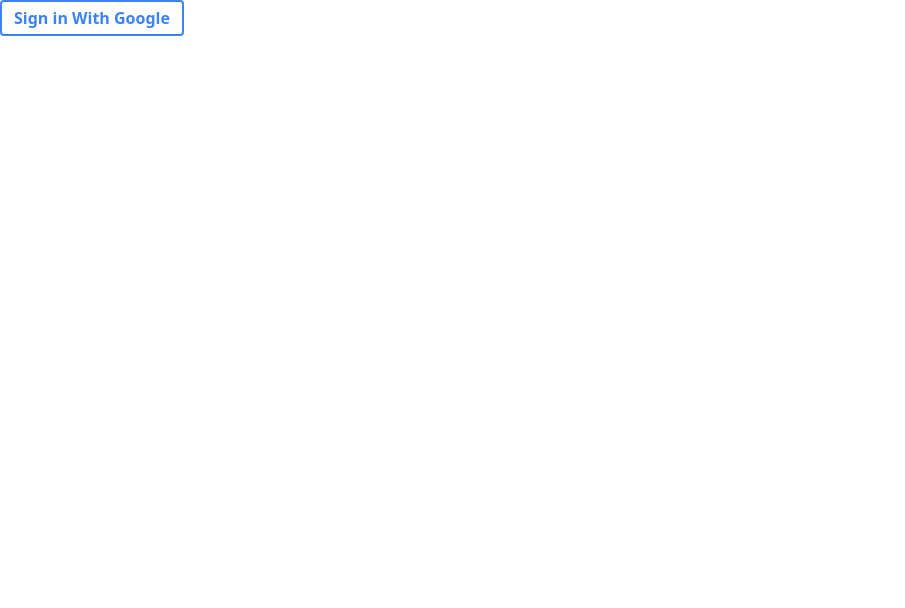
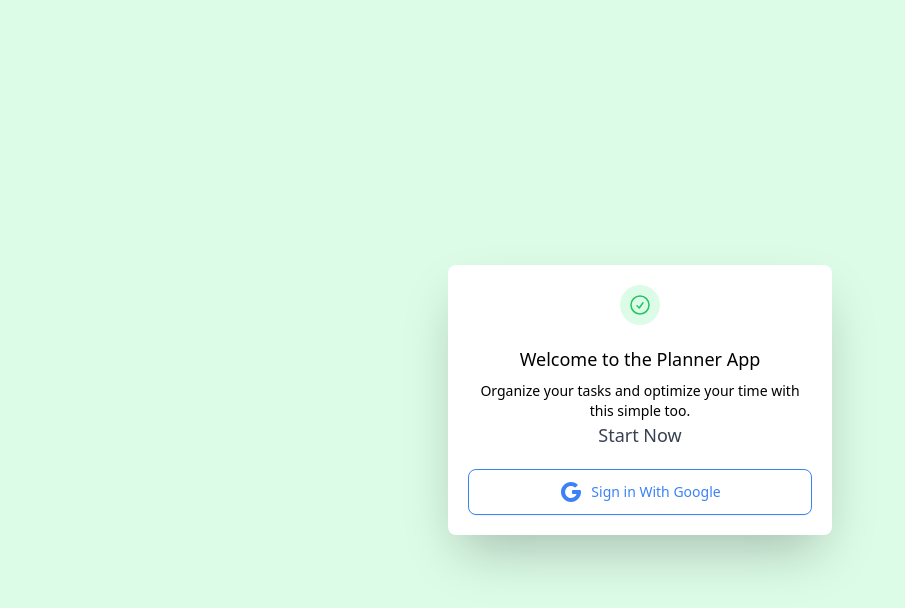
Before and after one commit to AndresCpulveda/personal-planner, a React (Vite) app: page /auth in a window 1280 px wide. Shown: the top 608 px of the page, without its empty margins (0-905 px from the left). Built offline with nearby package versions, Linux system fonts and the light colour scheme; no server answers.

Commit message:
create log in page with google sign in button, firebase user is sent to backend after signed in with google

```diff
--- a/src/pages/LoginPage.jsx
+++ b/src/pages/LoginPage.jsx
@@ -13,9 +13,21 @@ const LoginPage = () => {
   }
 
   useEffect(() => {
-    const unsubscribe = auth.onAuthStateChanged((authUser) => {
+    const unsubscribe = auth.onAuthStateChanged(async(authUser) => {
       if (authUser) {
         dispatch(setUser(authUser))
+        const firebaseIdToken = await authUser.getIdToken();
+        const res = await fetch('http://localhost:3000/api/users/sign-google-user', {
+          method: 'POST',
+          headers: {
+            Authorization: `Bearer ${firebaseIdToken}`,
+            "Contant-Type": 'application/json',
+          },
+          body: JSON.stringify(authUser)
+        })
+
+        const data = await res.json()
+        console.log(data);
         setTimeout(() => {
           navigate('/')//Se redirecciona a la pagina de admin
         }, 2000);
@@ -28,7 +40,39 @@ const LoginPage = () => {
 
   return (
     <>
-      <button className='rounded border-2 text-blue-500 px-3 py-1 border-blue-500 font-bold' onClick={handleSignInWithGooglePopup}>Sign in With Google</button>
+      <div className='h-screen flex items-center bg-green-100'>
+        <div className="mx-auto w-full overflow-hidden rounded-lg bg-white shadow-2xl sm:max-w-sm">
+          <div className="relative p-5">
+            <div className="text-center">
+              <div className="mx-auto mb-5 flex h-10 w-10 items-center justify-center rounded-full bg-green-100 text-green-500">
+                <svg xmlns="http://www.w3.org/2000/svg" fill="none" viewBox="0 0 24 24" stroke-width="1.5" stroke="currentColor" className="h-6 w-6">
+                  <path stroke-linecap="round" stroke-linejoin="round" d="M9 12.75L11.25 15 15 9.75M21 12a9 9 0 11-18 0 9 9 0 0118 0z" />
+                </svg>
+              </div>
+              <div>
+                <h3 className="text-lg font-medium text-secondary-900">Welcome to the Planner App</h3>
+                <div className="mt-2 text-sm">
+                  <p>Organize your tasks and optimize your time with this simple too.</p>
+                  <p className='text-lg text-gray-700'>Start Now</p>
+                </div>
+              </div>
+            </div>
+            <div className="mt-5 flex justify-end gap-3">
+            <button
+              onClick={handleSignInWithGooglePopup}
+              type="button"
+              className="flex gap-2 w-full items-center justify-center rounded-lg border border-blue-500 bg-white px-5 py-2.5 text-center text-sm font-medium text-blue-500 shadow-sm transition-all hover:bg-blue-700 hover:text-white"
+            >
+              <svg xmlns="http://www.w3.org/2000/svg" className="icon icon-tabler icon-tabler-brand-google-filled" width={24} height={24} viewBox="0 0 24 24" strokeWidth={2} stroke="currentColor" fill="none" strokeLinecap="round" strokeLinejoin="round">
+                <path stroke="none" d="M0 0h24v24H0z" fill="none" />
+                <path d="M12 2a9.96 9.96 0 0 1 6.29 2.226a1 1 0 0 1 .04 1.52l-1.51 1.362a1 1 0 0 1 -1.265 .06a6 6 0 1 0 2.103 6.836l.001 -.004h-3.66a1 1 0 0 1 -.992 -.883l-.007 -.117v-2a1 1 0 0 1 1 -1h6.945a1 1 0 0 1 .994 .89c.04 .367 .061 .737 .061 1.11c0 5.523 -4.477 10 -10 10s-10 -4.477 -10 -10s4.477 -10 10 -10z" strokeWidth={0} fill="currentColor" />
+              </svg>
+            Sign in With Google
+            </button>
+            </div>
+          </div>
+        </div>
+      </div>
     </>
   )
 }
```
